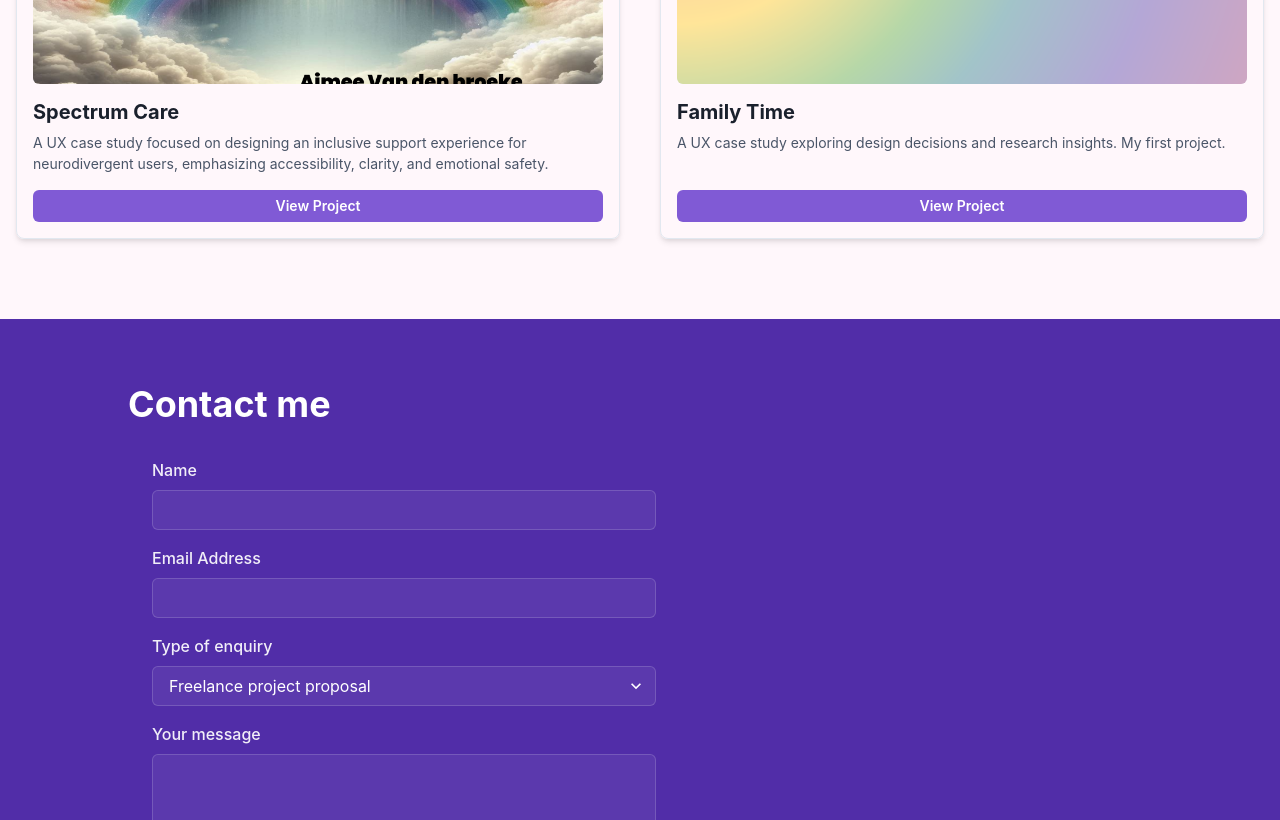
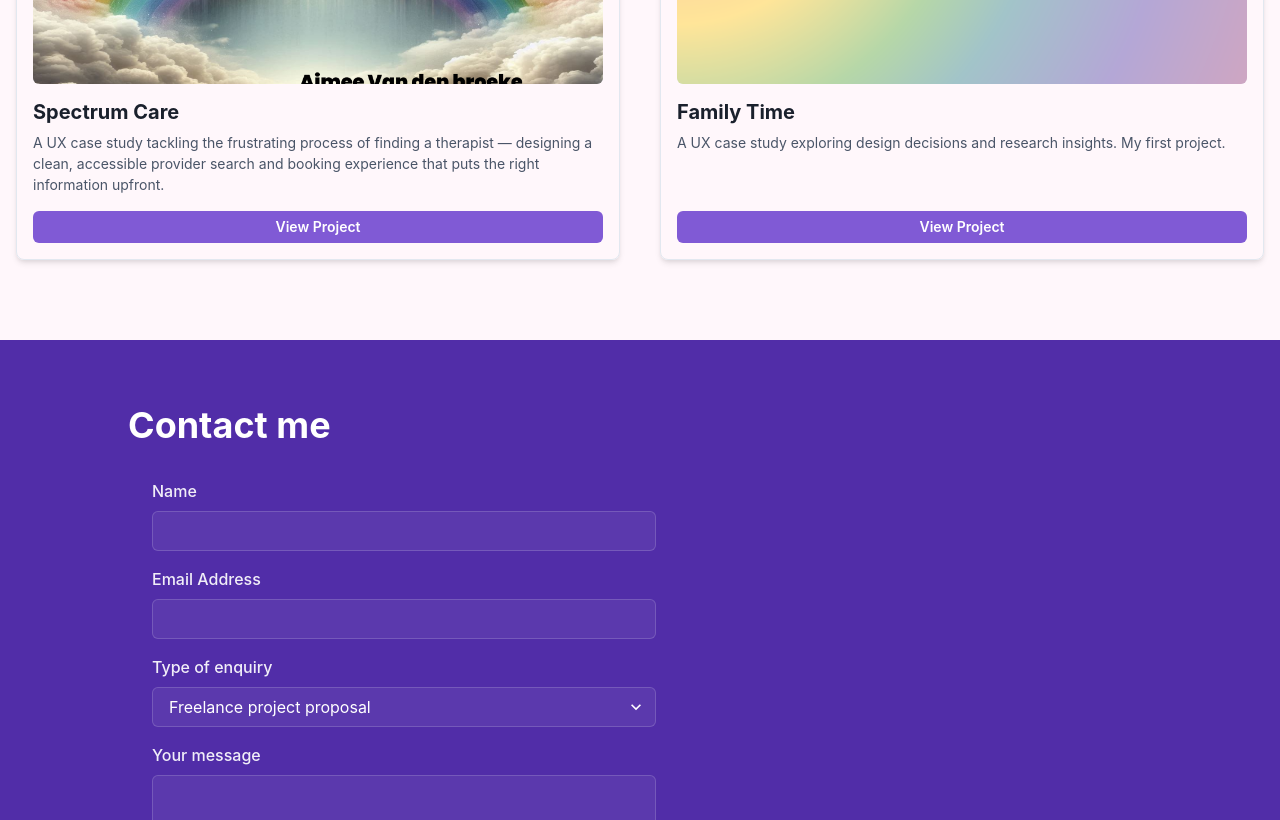
Before and after one commit to Aimeevdb/Aimee-s-Portfolio, a React (Create React App) app: page / in a window 1280 px wide. Shown: the part 1460-2280 px from the top of the page. Built offline with nearby package versions, Linux system fonts and the light colour scheme.

Commit message:
updating fix: update Spectrum Care portfolio description to match case study content

```diff
--- a/src/components/ProjectsSection.js
+++ b/src/components/ProjectsSection.js
@@ -25,11 +25,12 @@ const projects = [
 {
   title: "Spectrum Care",
   description:
-    "A UX case study focused on designing an inclusive support experience for neurodivergent users, emphasizing accessibility, clarity, and emotional safety.",
+    "A UX case study tackling the frustrating process of finding a therapist — designing a clean, accessible provider search and booking experience that puts the right information upfront.",
   getImageSrc: () => spectrumImage,
   link: "https://docs.google.com/presentation/d/1gQsHermPVW7f9MQ1s7ubjOqDPwq3IvTLxuETsbAbuQg/preview",
 },
-  {
+
+{
     title: "Family Time",
     description: "A UX case study exploring design decisions and research insights. My first project.",
     getImageSrc: () => familytime,
```
